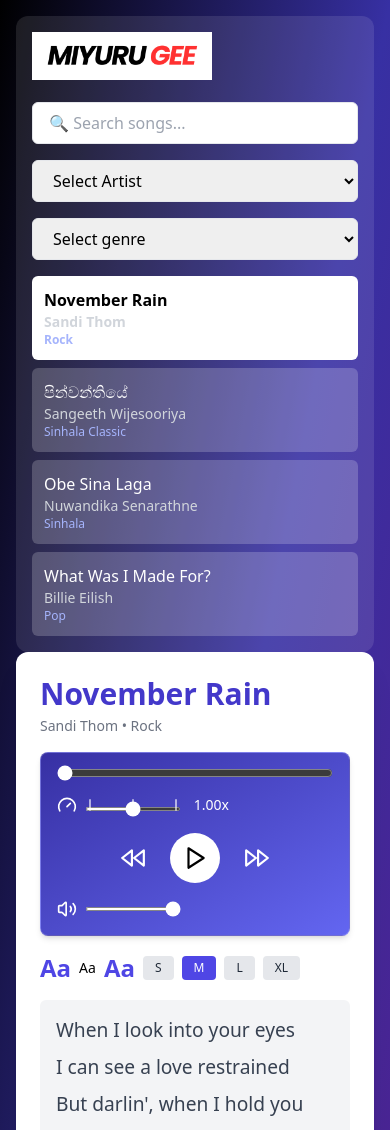
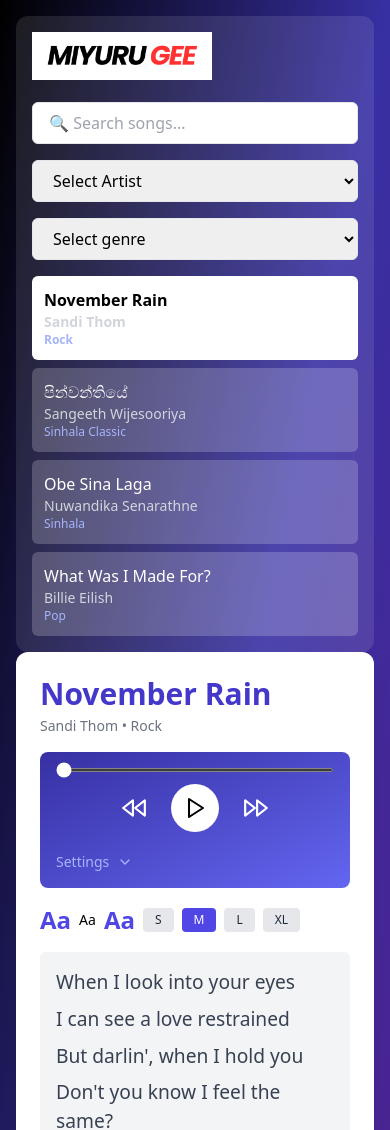
Before and after one commit to MartynaPolska/kara-party, a React (Vite) app: page / in a window 390 px wide. Shown: the top 1130 px of the page. Built offline with nearby package versions, Linux system fonts and the light colour scheme.

Commit message:
Fix: mobile player optim

```diff
--- a/src/App.jsx
+++ b/src/App.jsx
@@ -1,7 +1,8 @@
 import React, { useState, useRef, useEffect } from 'react';
 import songs from './songs';
 import CustomAudioPlayer from './components/CustomAudioPlayer';
-import { Turtle, Rabbit } from 'lucide-react';
+import MobileAudioPlayer from './components/MobileAudioPlayer'; // ✅ Import
+import useIsMobile from './hooks/useIsMobile'; // ✅ Hook for screen size detection
 
 function App() {
   const [selectedSong, setSelectedSong] = useState(songs[0]);
@@ -11,6 +12,8 @@
   const [currentTime, setCurrentTime] = useState(0);
   const [fontSize, setFontSize] = useState('1.2rem');
   const [isUserScrolling, setIsUserScrolling] = useState(false);
+
+  const isMobile = useIsMobile(); // ✅ Detect if mobile
 
   const audioRef = useRef(null);
   const lyricsRef = useRef(null);
@@ -131,14 +134,22 @@
           {/* Left: Player + Lyrics */}
           <div className="flex-1 space-y-4">
 
-            {/* Custom Audio Player */}
-            <CustomAudioPlayer
-              audioRef={audioRef}
-              currentTime={currentTime}
-              setCurrentTime={setCurrentTime}
-            />
+            {/* 🔁 Conditionally render player */}
+            {isMobile ? (
+              <MobileAudioPlayer
+                audioRef={audioRef}
+                currentTime={currentTime}
+                setCurrentTime={setCurrentTime}
+              />
+            ) : (
+              <CustomAudioPlayer
+                audioRef={audioRef}
+                currentTime={currentTime}
+                setCurrentTime={setCurrentTime}
+              />
+            )}
 
-            {/* Hidden HTML Audio Tag */}
+            {/* Hidden Audio */}
             <audio
               ref={audioRef}
               src={selectedSong.audioUrl}
@@ -146,18 +157,12 @@
               className="hidden"
             />
 
-            {/* Font Size + Speed Controls */}
+            {/* Font Size Control */}
             <div className="flex justify-between items-center mt-2 gap-2 flex-wrap">
-
               <div className="flex items-center gap-2 text-sm">
-
                 <span className="text-2xl font-semibold text-indigo-600">Aa</span>
-
-
                 <span>Aa</span>
-
                 <span className="text-2xl font-semibold text-indigo-600">Aa</span>
-
                 {[
                   { label: 'S', value: '1rem' },
                   { label: 'M', value: '1.2rem' },
--- /dev/null
+++ b/src/components/MobileAudioPlayer.jsx
@@ -0,0 +1,145 @@
+import React, { useState, useEffect } from 'react';
+import {
+  Play,
+  Pause,
+  Rewind,
+  FastForward,
+  Volume2,
+  Gauge,
+  ChevronDown,
+} from 'lucide-react';
+
+const MobileAudioPlayer = ({ audioRef, currentTime, setCurrentTime }) => {
+  const [isPlaying, setIsPlaying] = useState(false);
+  const [volume, setVolume] = useState(1);
+  const [playbackRate, setPlaybackRate] = useState(1);
+  const [duration, setDuration] = useState(0);
+  const [showSettings, setShowSettings] = useState(false);
+
+  useEffect(() => {
+    const audio = audioRef.current;
+    if (!audio) return;
+
+    const handleLoaded = () => setDuration(audio.duration);
+    const handlePlay = () => setIsPlaying(true);
+    const handlePause = () => setIsPlaying(false);
+    const handleTimeUpdate = () => setCurrentTime(audio.currentTime);
+
+    audio.addEventListener('loadedmetadata', handleLoaded);
+    audio.addEventListener('play', handlePlay);
+    audio.addEventListener('pause', handlePause);
+    audio.addEventListener('timeupdate', handleTimeUpdate);
+
+    return () => {
+      audio.removeEventListener('loadedmetadata', handleLoaded);
+      audio.removeEventListener('play', handlePlay);
+      audio.removeEventListener('pause', handlePause);
+      audio.removeEventListener('timeupdate', handleTimeUpdate);
+    };
+  }, [audioRef]);
+
+  const togglePlay = () => {
+    if (!audioRef.current) return;
+    isPlaying ? audioRef.current.pause() : audioRef.current.play();
+  };
+
+  const skip = (seconds) => {
+    if (!audioRef.current) return;
+    audioRef.current.currentTime += seconds;
+    setCurrentTime(audioRef.current.currentTime);
+  };
+
+  const handleVolumeChange = (e) => {
+    const newVolume = parseFloat(e.target.value);
+    audioRef.current.volume = newVolume;
+    setVolume(newVolume);
+  };
+
+  const handleSpeedChange = (e) => {
+    const newRate = parseFloat(e.target.value);
+    audioRef.current.playbackRate = newRate;
+    setPlaybackRate(newRate);
+  };
+
+  return (
+    <div className="w-full bg-gradient-to-br from-indigo-800 to-indigo-500 text-white rounded-lg p-4 flex flex-col gap-3">
+      {/* Progress */}
+      <input
+        type="range"
+        min={0}
+        max={duration || 0}
+        value={currentTime}
+        onChange={(e) => {
+          const newTime = parseFloat(e.target.value);
+          audioRef.current.currentTime = newTime;
+          setCurrentTime(newTime);
+        }}
+        className="w-full accent-white h-1 cursor-pointer"
+      />
+
+      {/* Core Controls */}
+      <div className="flex items-center justify-center gap-6">
+        <button onClick={() => skip(-10)} title="Rewind">
+          <Rewind size={26} />
+        </button>
+
+        <button
+          onClick={togglePlay}
+          className="bg-white text-black rounded-full p-3"
+          title={isPlaying ? 'Pause' : 'Play'}
+        >
+          {isPlaying ? <Pause size={24} /> : <Play size={24} />}
+        </button>
+
+        <button onClick={() => skip(10)} title="Forward">
+          <FastForward size={26} />
+        </button>
+      </div>
+
+      {/* Expandable Settings */}
+      <div className="mt-2 text-sm text-center">
+        <button
+          onClick={() => setShowSettings(!showSettings)}
+          className="flex items-center justify-center gap-2 text-indigo-300"
+        >
+          Settings <ChevronDown size={16} className={`transition-transform ${showSettings ? 'rotate-180' : ''}`} />
+        </button>
+
+        {showSettings && (
+          <div className="mt-3 space-y-3">
+            {/* Speed */}
+            <div className="flex items-center gap-2">
+              <Gauge size={18} />
+              <input
+                type="range"
+                min={0.75}
+                max={1.5}
+                step={0.25}
+                value={playbackRate}
+                onChange={handleSpeedChange}
+                className="accent-white w-full h-1"
+              />
+              <span className="text-sm w-12 text-right">{playbackRate.toFixed(2)}x</span>
+            </div>
+
+            {/* Volume */}
+            <div className="flex items-center gap-2">
+              <Volume2 size={18} />
+              <input
+                type="range"
+                min={0}
+                max={1}
+                step={0.01}
+                value={volume}
+                onChange={handleVolumeChange}
+                className="accent-white w-full h-1"
+              />
+            </div>
+          </div>
+        )}
+      </div>
+    </div>
+  );
+};
+
+export default MobileAudioPlayer;
--- /dev/null
+++ b/src/hooks/useIsMobile.js
@@ -0,0 +1,15 @@
+import { useState, useEffect } from 'react';
+
+const useIsMobile = (breakpoint = 768) => {
+  const [isMobile, setIsMobile] = useState(() => window.innerWidth < breakpoint);
+
+  useEffect(() => {
+    const handleResize = () => setIsMobile(window.innerWidth < breakpoint);
+    window.addEventListener('resize', handleResize);
+    return () => window.removeEventListener('resize', handleResize);
+  }, [breakpoint]);
+
+  return isMobile;
+};
+
+export default useIsMobile;
```
